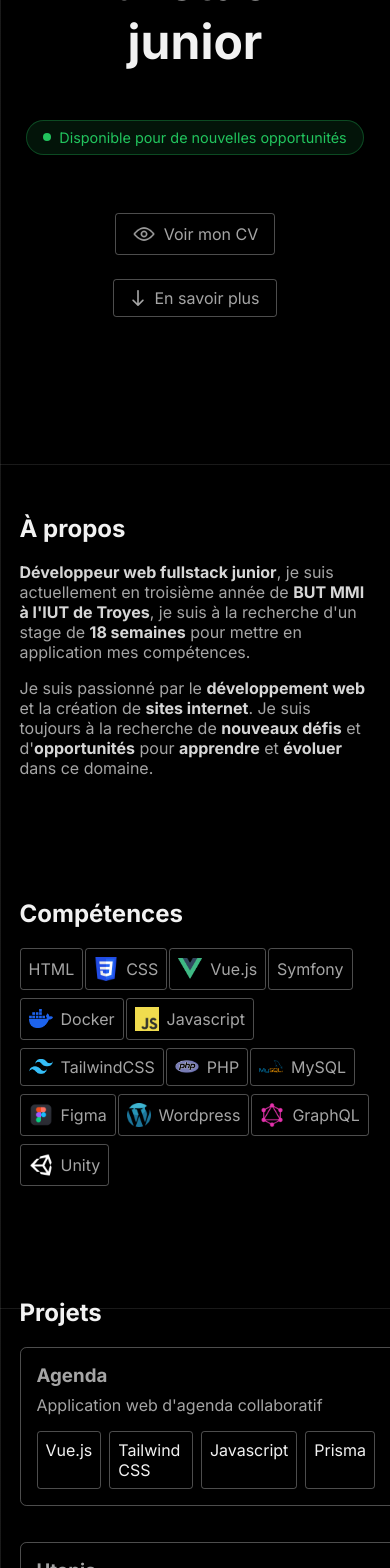
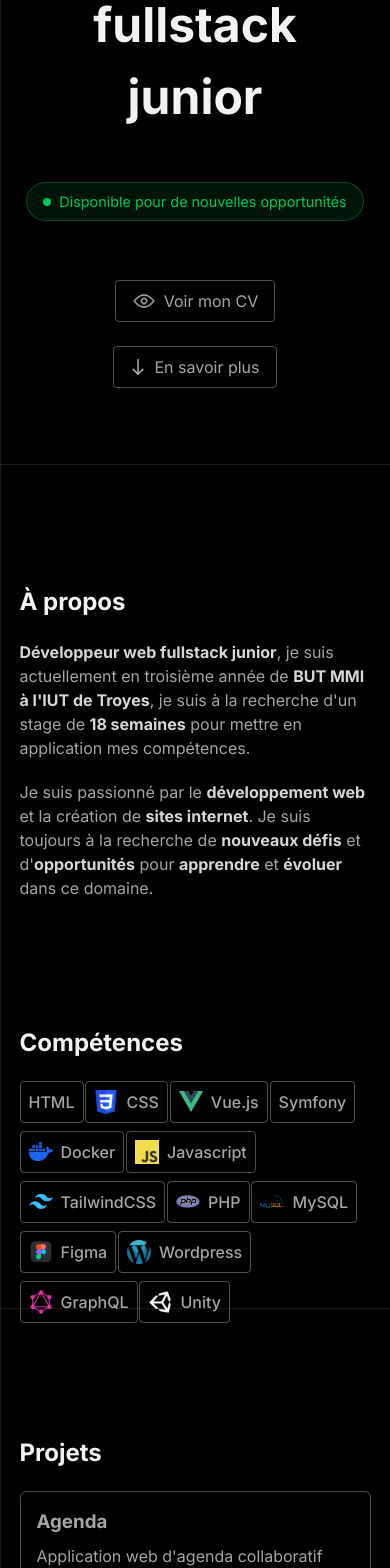
Before and after one commit to ewenlogiciel/portfolio, a Vue app: page / in a window 390 px wide. Shown: the part 380-1948 px from the top of the page. Built offline with nearby package versions, Linux system fonts and the light colour scheme.

Commit message:
feat: add favicon, tailwind

```diff
--- a/index.html
+++ b/index.html
@@ -2,7 +2,7 @@
 <html lang="fr">
   <head>
     <meta charset="UTF-8">
-    <link rel="icon" href="/favicon.ico">
+    <link rel="icon" href="/favicon.png">
     <meta name="viewport" content="width=device-width, initial-scale=1.0">
       <meta name="description" content="Développeur web junior et étudiant en troisième année à l'IUT de Troyes en BUT MMI. Actuellement en BUT MMI, je suis à la recherche d'un stage pour ...">
       <title>Ewen D'Avanzo | Portfolio</title>
--- a/src/assets/main.css
+++ b/src/assets/main.css
@@ -1,10 +1,12 @@
 @import url('https://fonts.googleapis.com/css2?family=Inter:ital,opsz,wght@0,14..32,100..900;1,14..32,100..900&family=Oswald:wght@200..700&family=Roboto:ital,wght@0,100;0,300;0,400;0,500;0,700;0,900;1,100;1,300;1,400;1,500;1,700;1,900&display=swap');
+@import "tailwindcss";
 
-*{
+@layer base {
+  * {
     box-sizing: border-box;
   }
 
-body{
+  body {
     background-color: black;
     background-image:
       linear-gradient(rgba(128, 128, 128, 0.2) 1px, transparent 1px),
@@ -16,83 +18,61 @@ body{
     margin: 0;
   }
 
-main{
-  width: 100%;
-  display: flex;
-  flex-direction: column;
-  align-items: center;
+  main {
+    @apply w-full flex flex-col items-center;
   }
 
-#app{
-  display: flex;
-  height: 100vh;
-  margin: 0;
-  flex-direction: column;
-  justify-content: space-between;
-  align-items: center;
+  #app {
+    @apply flex h-screen m-0 flex-col justify-between items-center;
   }
 
   nav {
-  position: fixed;
-  top: 5vh;
-  left: 50%;
-  transform: translateX(-50%);
-
-  border: 1px solid rgba(255, 255, 255, 0.3);
-  border-radius: 100px;
-  padding: 1%;
-  white-space: nowrap;
-  z-index: 1000;
-  backdrop-filter: blur(8px);
+    @apply fixed top-[5vh] left-1/2 -translate-x-1/2 border border-white/30 rounded-full p-[2%] whitespace-nowrap z-[1000] backdrop-blur-lg ;
   }
 
+  nav ul {
+    @apply list-none flex flex-nowrap items-center justify-center m-0 pr-[1.5rem] pl-[1.5rem];
+  }
 
-nav ul {
-  list-style: none;
-  display: flex;
-  flex-wrap: nowrap;
-  padding-right: 3rem;
+  nav li {
+    @apply flex items-center;
+  }
+
+  nav a {
+    @apply flex items-center;
   }
 
   nav li:not(:last-child)::after {
     content: "·";
-  margin-left: 1rem;
-  margin-right: 1rem;
-  color: #ababab;
+    @apply ml-4 mr-4 text-[#ababab];
   }
 
-a{
-  color: whitesmoke;
-  text-decoration: none;
-  transition: color 0.3s ease;
+  a {
+    @apply text-[#f5f5f5] no-underline transition-colors duration-300;
   }
 
   nav a:hover {
-  color: #ababab;
+    @apply text-[#ababab];
   }
 
-h3{
-  color: #a5a5a5;
+  h1 {
+    @apply font-bold text-[2em] mt-[0.6em] mb-[0.2em];
   }
 
-p{
-    color: #a5a5a5;
+  h2 {
+    @apply font-bold text-[1.5em] mt-[0.83em] mb-[0.83em];
   }
 
-a{
-  color: whitesmoke;
-  text-decoration: none;
-  transition: color 0.3s ease;
+  h3 {
+    @apply text-[#a5a5a5] font-bold text-[1.17em];
   }
 
-.circle{
+  p {
+    @apply text-[#a5a5a5] mb-5 mt-5;
+  }
+
+  .circle {
     --circle-size: 40px;
-  position: fixed;
-  height: var(--circle-size);
-  width: var(--circle-size);
-  border: 2px solid #cecece;
-  border-radius: 100%;
-  top: calc(var(--circle-size) /2*-1);
-  left: calc(var(--circle-size) /2*-1);
-  pointer-events: none;
+    @apply fixed h-[var(--circle-size)] w-[var(--circle-size)] border-2 border-[#cecece] rounded-full top-[calc(var(--circle-size)/2*-1)] left-[calc(var(--circle-size)/2*-1)] pointer-events-none;
   }
+}
--- a/src/components/Accueil.vue
+++ b/src/components/Accueil.vue
@@ -18,25 +18,24 @@ const scrollToSection = (sectionId) => {
 </script>
 
 <template>
-  <div id="accueil" data-aos="fade-right">
+  <div id="accueil" data-aos="fade-right" class="mt-[40vh] mb-[26vh] flex flex-col items-center w-[60vw] max-md:w-[90vw] max-md:mt-[20vh] max-md:mb-[15vh]">
 
+    <h3 class="mt-0 mb-0 max-md:text-center">Bonjour, je m'appelle Ewen D'Avanzo, je suis</h3>
+    <h1 class="mb-[2vh] text-[xxx-large] mt-0 max-md:text-center max-md:w-[70vw]">Développeur web fullstack junior</h1>
 
-    <h3>Bonjour, je m'appelle Ewen D'Avanzo, je suis</h3>
-    <h1>Développeur web fullstack junior</h1>
-
-    <div class="badge-disponible">
-      <span class="dot"></span>
+    <div class="inline-flex items-center gap-2 px-4 py-2 bg-green-500/10 border border-green-500/30 rounded-full text-green-500 text-[0.9rem] mb-4 max-md:mt-8">
+      <span class="dot w-2 h-2 bg-green-500 rounded-full"></span>
       <span>Disponible pour de nouvelles opportunités</span>
     </div>
 
-    <div class="boutons">
-      <a href="/mon-document.pdf" target="_blank" rel="noopener">
-        <img :src="oeil" alt="oeil">
+    <div class="mt-[5vh] flex gap-8 max-md:flex-col max-md:w-full max-md:gap-4 max-md:items-center max-md:mb-[5vh]">
+      <a href="/mon-document.pdf" target="_blank" rel="noopener" class="cursor-pointer mb-2 flex border border-white/30 px-4 py-2 rounded-sm text-[#a5a5a5] items-center hover:bg-[#262626] hover:text-white transition-colors duration-300 max-md:justify-center max-md:w-fit group">
+        <img :src="oeil" alt="oeil" class="w-6 h-6 mr-2 transition-[filter] duration-300 group-hover:brightness-200">
         <span>Voir mon CV</span>
       </a>
 
-      <a href="#apropos" @click.prevent="scrollToSection('#apropos')">
-        <img :src="arrow" alt="flèche" style="width: 1rem;">
+      <a href="#apropos" @click.prevent="scrollToSection('#apropos')" class="cursor-pointer mb-2 flex border border-white/30 px-4 py-2 rounded-sm text-[#a5a5a5] items-center hover:bg-[#262626] hover:text-white transition-colors duration-300 max-md:justify-center max-md:w-fit group">
+        <img :src="arrow" alt="flèche" class="w-4 h-4 mr-2 transition-[filter] duration-300 group-hover:brightness-200">
        <span>En savoir plus</span>
       </a>
     </div>
@@ -45,48 +44,6 @@ const scrollToSection = (sectionId) => {
 </template>
 
 <style scoped>
-
-#accueil{
-  margin-top: 40vh;
-  margin-bottom: 26vh;
-  display: flex;
-  flex-direction: column;
-  align-items: center;
-  width: 60vw;
-}
-
-h1{
-  margin-bottom: 2vh;
-  font-size: xxx-large;
-  margin-top: 0;
-}
-
-h3{
-  margin-top: 0;
-  margin-bottom: 0;
-}
-
-.badge-disponible {
-  display: inline-flex;
-  align-items: center;
-  gap: 0.5rem;
-  padding: 0.5rem 1rem;
-  background-color: rgba(34, 197, 94, 0.1);
-  border: 1px solid rgba(34, 197, 94, 0.3);
-  border-radius: 100px;
-  color: #22c55e;
-  font-size: 0.9rem;
-  margin-bottom: 1rem;
-}
-
-.dot {
-  width: 0.5rem;
-  height: 0.5rem;
-  background-color: #22c55e;
-  border-radius: 50%;
-  animation: blink 2s ease-in-out infinite;
-}
-
 @keyframes blink {
   0%, 100% {
     opacity: 1;
@@ -96,73 +53,7 @@ h3{
   }
 }
 
-.boutons{
-  margin-top: 5vh;
-  display: flex;
-  gap: 2rem;
-}
-
-a{
-  cursor: pointer;
-  margin-bottom: 0.5rem;
-  display: flex;
-  border: 1px solid rgba(255, 255, 255, 0.3);
-  padding-right: 1rem;
-  padding-left: 1rem;
-  padding-top: 0.5rem;
-  padding-bottom: 0.5rem;
-  border-radius: 0.2rem;
-  color: #a5a5a5;
-  display: flex;
-  align-items: center;
-}
-
-a:hover{
-  background-color: #262626;
-  color: white;
-}
-
-a:hover img {
-  filter: brightness(2);
-}
-
-img {
-  width: 1.5rem;
-  margin-right: 0.5rem;
-  transition: filter 0.3s ease;
-}
-
-@media (max-width: 768px) {
-  #accueil {
-    width: 90vw;
-    margin-top: 20vh;
-    margin-bottom: 15vh;
-  }
-
-  h1 {
-    text-align: center;
-    width: 70vw;
-  }
-
-  h3 {
-    text-align: center;
-  }
-
-  .badge-disponible{
-    margin-top: 2rem;
-  }
-
-  .boutons {
-    flex-direction: column;
-    width: 100%;
-    gap: 1rem;
-    align-items: center;
-    margin-bottom: 5vh;
-  }
-
-  a {
-    justify-content: center;
-    width: fit-content;
-  }
+.dot {
+  animation: blink 2s ease-in-out infinite;
 }
 </style>
--- a/src/components/Apropos.vue
+++ b/src/components/Apropos.vue
@@ -1,18 +1,18 @@
 <template>
 
-  <div id="apropos" >
+  <div id="apropos" class="w-[60vw] mb-[10vh] max-md:w-[90vw]">
   <h2>À propos</h2>
 
     <div data-aos="fade-right">
 
     <p>
-      <span class="white">Développeur web fullstack junior</span>, je suis actuellement en troisième année de
-      <span class="white">BUT MMI à l'IUT de Troyes</span>, je suis à la recherche d'un stage de <span class="white">18 semaines</span> pour mettre en application mes compétences.
+      <span class="text-[#d6d6d6] font-bold">Développeur web fullstack junior</span>, je suis actuellement en troisième année de
+      <span class="text-[#d6d6d6] font-bold">BUT MMI à l'IUT de Troyes</span>, je suis à la recherche d'un stage de <span class="text-[#d6d6d6] font-bold">18 semaines</span> pour mettre en application mes compétences.
     </p>
 
     <p>
-      Je suis passionné par le <span class="white">développement web</span> et la création de <span class="white">sites internet</span>.
-      Je suis toujours à la recherche de <span class="white">nouveaux défis</span> et d'<span class="white">opportunités</span> pour <span class="white">apprendre</span> et <span class="white">évoluer</span> dans ce domaine.
+      Je suis passionné par le <span class="text-[#d6d6d6] font-bold">développement web</span> et la création de <span class="text-[#d6d6d6] font-bold">sites internet</span>.
+      Je suis toujours à la recherche de <span class="text-[#d6d6d6] font-bold">nouveaux défis</span> et d'<span class="text-[#d6d6d6] font-bold">opportunités</span> pour <span class="text-[#d6d6d6] font-bold">apprendre</span> et <span class="text-[#d6d6d6] font-bold">évoluer</span> dans ce domaine.
     </p>
 
     </div>
@@ -24,21 +24,3 @@
 
 <script setup lang="ts">
 </script>
-
-<style scoped>
-#apropos {
-  width: 60vw;
-  margin-bottom: 10vh;
-}
-
-.white{
-  color: #d6d6d6;
-  font-weight: bold;
-}
-
-@media (max-width: 768px) {
-  #apropos {
-    width: 90vw;
-  }
-}
-</style>
--- a/src/components/Competences.vue
+++ b/src/components/Competences.vue
@@ -1,21 +1,21 @@
 <template>
-<div id="competences" class="competence_container">
+<div id="competences" class="w-[60vw] mb-[10vh] max-md:w-[90vw]">
 
   <h2>Compétences</h2>
-  <div class="competences_grid" data-aos="fade-right">
+  <div class="w-[60vw] flex gap-x-[0.5vw] flex-wrap max-md:w-[90vw]" data-aos="fade-right">
 
     <div
         v-for="skill in skills"
         :key="skill"
-        class="competence"
+        class="cursor-pointer mb-2 flex border border-white/30 p-2 rounded-sm items-center transition-colors duration-300 hover:bg-[#262626] group"
     >
       <img
           v-if="logos[skillKey(skill)]"
           :src="logos[skillKey(skill)]"
           :alt="skill + ' logo'"
-          class="w-12 h-12 mb-2 object-contain"
+          class="w-6 h-auto mr-2 transition-[filter] duration-300 group-hover:brightness-[1.3]"
       />
-      <p class="text-white font-medium" style="margin: 0;">{{ skill }}</p>
+      <p class="text-[#a5a5a5] font-medium m-0 transition-colors duration-300 group-hover:text-white">{{ skill }}</p>
     </div>
   </div>
 
@@ -53,61 +53,3 @@ const skillKey = (name) => {
   return name.toLowerCase().replace('.', '').replace(/\s+/g, '')
 }
 </script>
-
-<style scoped>
-
-.competence_container{
-  width: 60vw;
-  margin-bottom: 10vh;
-}
-
-.competences_grid{
-  width: 45vw;
-  display: flex;
-  column-gap: 0.5vw;
-  flex-wrap: wrap;
-}
-
-.competence {
-  cursor: pointer;
-  margin-bottom: 0.5rem;
-  display: flex;
-  border: 1px solid rgba(255, 255, 255, 0.3);
-  padding: 0.5rem;
-  border-radius: 0.2rem;
-  align-items: center;
-  transition: background-color 0.3s ease;
-}
-
-.competence:hover {
-  background-color: #262626;
-}
-
-.competence:hover p {
-  color: white;
-}
-
-.competence:hover img {
-  filter: brightness(1.3);
-}
-
-img{
-  width: 1.5rem;
-  margin-right: 0.5rem;
-  transition: filter 0.3s ease;
-}
-
-p {
-  transition: color 0.3s ease;
-}
-
-@media (max-width: 768px) {
-  .competence_container {
-    width: 90vw;
-  }
-
-  .competences_grid {
-    width: 90vw;
-  }
-}
-</style>
--- a/src/components/Projets.vue
+++ b/src/components/Projets.vue
@@ -3,49 +3,49 @@
 </script>
 
 <template>
-  <div id="projets" >
+  <div id="projets" class="w-[60vw] mb-[10vh] max-md:w-[90vw]">
 
     <h2>Projets</h2>
 
-    <div class="projets2" data-aos="fade-right">
+    <div class="grid grid-cols-2 gap-5 max-md:grid-cols-1" data-aos="fade-right">
 
-    <router-link to="/agenda" class="projet">
-      <h3>Agenda</h3>
-      <p>Application web d'agenda collaboratif</p>
-      <div class="compt-container">
-        <div class="comp">Vue.js</div>
-        <div class="comp">Tailwind CSS</div>
-        <div class="comp">Javascript</div>
-        <div class="comp">Prisma</div>
+    <router-link to="/agenda" class="border border-white/30 rounded-[0.4rem] w-full transition-colors duration-300 p-4 block no-underline text-inherit hover:bg-[#191919] hover:cursor-pointer group">
+      <h3 class="mt-0 mb-2 transition-colors duration-300 group-hover:text-white">Agenda</h3>
+      <p class="mt-0 transition-colors duration-300 group-hover:text-white mb-3">Application web d'agenda collaboratif</p>
+      <div class="flex flex-wrap gap-2">
+        <div class="border border-white/30 p-2 rounded-sm hover:cursor-pointer">Vue.js</div>
+        <div class="border border-white/30 p-2 rounded-sm hover:cursor-pointer">Tailwind CSS</div>
+        <div class="border border-white/30 p-2 rounded-sm hover:cursor-pointer">Javascript</div>
+        <div class="border border-white/30 p-2 rounded-sm hover:cursor-pointer">Prisma</div>
       </div>
     </router-link>
 
-    <router-link to="/utopia" class="projet">
-      <h3>Utopia</h3>
-      <p>Application web de cinéma</p>
-      <div class="compt-container">
-        <div class="comp">Symfony</div>
-        <div class="comp">SCSS</div>
-        <div class="comp">Javascript</div>
-        <div class="comp">MySQL</div>
+    <router-link to="/utopia" class="border border-white/30 rounded-[0.4rem] w-full transition-colors duration-300 p-4 block no-underline text-inherit hover:bg-[#191919] hover:cursor-pointer group">
+      <h3 class="mt-0 mb-2 transition-colors duration-300 group-hover:text-white">Utopia</h3>
+      <p class="mt-0 transition-colors duration-300 group-hover:text-white mb-3">Application web de cinéma</p>
+      <div class="flex flex-wrap gap-2">
+        <div class="border border-white/30 p-2 rounded-sm hover:cursor-pointer">Symfony</div>
+        <div class="border border-white/30 p-2 rounded-sm hover:cursor-pointer">SCSS</div>
+        <div class="border border-white/30 p-2 rounded-sm hover:cursor-pointer">Javascript</div>
+        <div class="border border-white/30 p-2 rounded-sm hover:cursor-pointer">MySQL</div>
       </div>
     </router-link>
 
-    <router-link to="/datavision" class="projet">
-      <h3>DataVision</h3>
-      <p>Application web de dataviz</p>
-      <div class="compt-container">
-        <div class="comp">SCSS</div>
-        <div class="comp">Chart.JS</div>
-        <div class="comp">Javascript</div>
+    <router-link to="/datavision" class="border border-white/30 rounded-[0.4rem] w-full transition-colors duration-300 p-4 block no-underline text-inherit hover:bg-[#191919] hover:cursor-pointer group">
+      <h3 class="mt-0 mb-2 transition-colors duration-300 group-hover:text-white">DataVision</h3>
+      <p class="mt-0 transition-colors duration-300 group-hover:text-white mb-3">Application web de dataviz</p>
+      <div class="flex flex-wrap gap-2">
+        <div class="border border-white/30 p-2 rounded-sm hover:cursor-pointer">SCSS</div>
+        <div class="border border-white/30 p-2 rounded-sm hover:cursor-pointer">Chart.JS</div>
+        <div class="border border-white/30 p-2 rounded-sm hover:cursor-pointer">Javascript</div>
       </div>
     </router-link>
 
-    <router-link to="/oblivion_fest" class="projet">
-      <h3>Oblivion Fest</h3>
-      <p>Maquette pour un festival de musique</p>
-      <div class="compt-container">
-        <div class="comp">Figma</div>
+    <router-link to="/oblivion_fest" class="border border-white/30 rounded-[0.4rem] w-full transition-colors duration-300 p-4 block no-underline text-inherit hover:bg-[#191919] hover:cursor-pointer group">
+      <h3 class="mt-0 mb-2 transition-colors duration-300 group-hover:text-white">Oblivion Fest</h3>
+      <p class="mt-0 transition-colors duration-300 group-hover:text-white mb-3">Maquette pour un festival de musique</p>
+      <div class="flex flex-wrap gap-2">
+        <div class="border border-white/30 p-2 rounded-sm hover:cursor-pointer">Figma</div>
       </div>
     </router-link>
 
@@ -53,76 +53,3 @@
 
   </div>
 </template>
-
-<style scoped>
-#projets{
-  width: 60vw;
-  margin-bottom: 10vh;
-}
-
-.projets2{
-  display: grid;
-  grid-template-columns: 1fr 1fr;
-  gap: 20px;
-}
-
-.projet{
-  border: 1px solid rgba(255, 255, 255, 0.3);
-  width: fit-content;
-  padding: 0.5rem;
-  border-radius: 0.4rem;
-  width: 100%;
-  transition: background-color 0.3s;
-  padding: 1rem;
-  display: block;
-  text-decoration: none;
-  color: inherit;
-  margin-bottom: 1rem;
-}
-
-.projet:hover{
-  background-color: #191919;
-  cursor: pointer;
-}
-
-.projet:hover h3,
-.projet:hover p {
-  color: white;
-}
-
-.compt-container{
-  display: flex;
-}
-
-.comp{
-  border: 1px solid rgba(255, 255, 255, 0.3);
-  padding: 0.5rem;
-  border-radius: 0.2rem;
-  margin-right: 0.5rem;
-}
-
-.comp:hover{
-  cursor: pointer;
-}
-
-h3{
-  margin-top: 0;
-  margin-bottom: 0.5rem;
-  transition: color 0.3s ease;
-}
-
-p{
-  margin-top: 0;
-  transition: color 0.3s ease;
-}
-
-@media (max-width: 768px) {
-  #projets {
-    width: 90vw;
-  }
-
-  .projets2 {
-    grid-template-columns: 1fr;
-  }
-}
-</style>
--- a/vite.config.js
+++ b/vite.config.js
@@ -3,12 +3,14 @@ import { fileURLToPath, URL } from 'node:url'
 import { defineConfig } from 'vite'
 import vue from '@vitejs/plugin-vue'
 import vueDevTools from 'vite-plugin-vue-devtools'
+import tailwindcss from '@tailwindcss/vite'
 
 // https://vite.dev/config/
 export default defineConfig({
   plugins: [
     vue(),
     vueDevTools(),
+    tailwindcss(),
   ],
   resolve: {
     alias: {
```
Also changed, not shown: src/components/Contact.vue (+8 -57 lines), src/components/Footer.vue (+7 -76 lines), src/components/Header.vue (+4 -36 lines), src/components/site_cree.vue (+5 -62 lines), public/favicon.png (added), 1 other file (tests, documents, lock files or other folders). Lines whose indentation alone changed are shown as unchanged.
